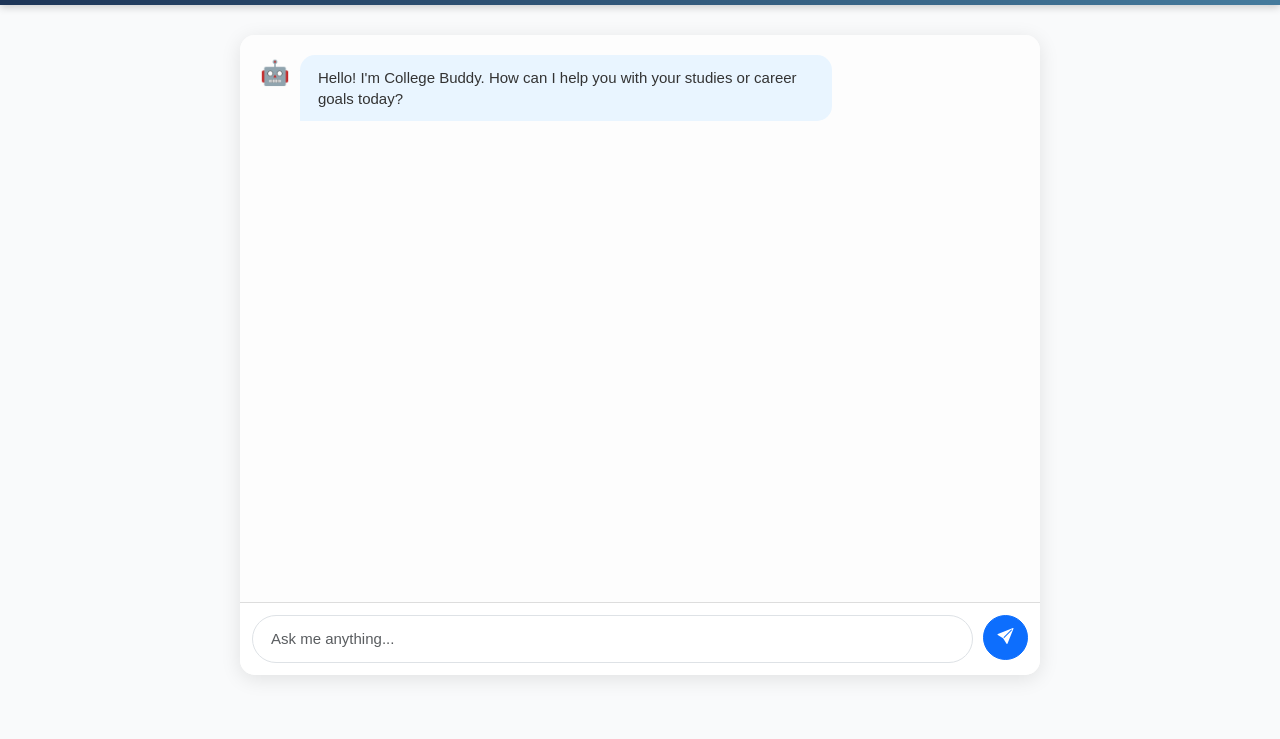
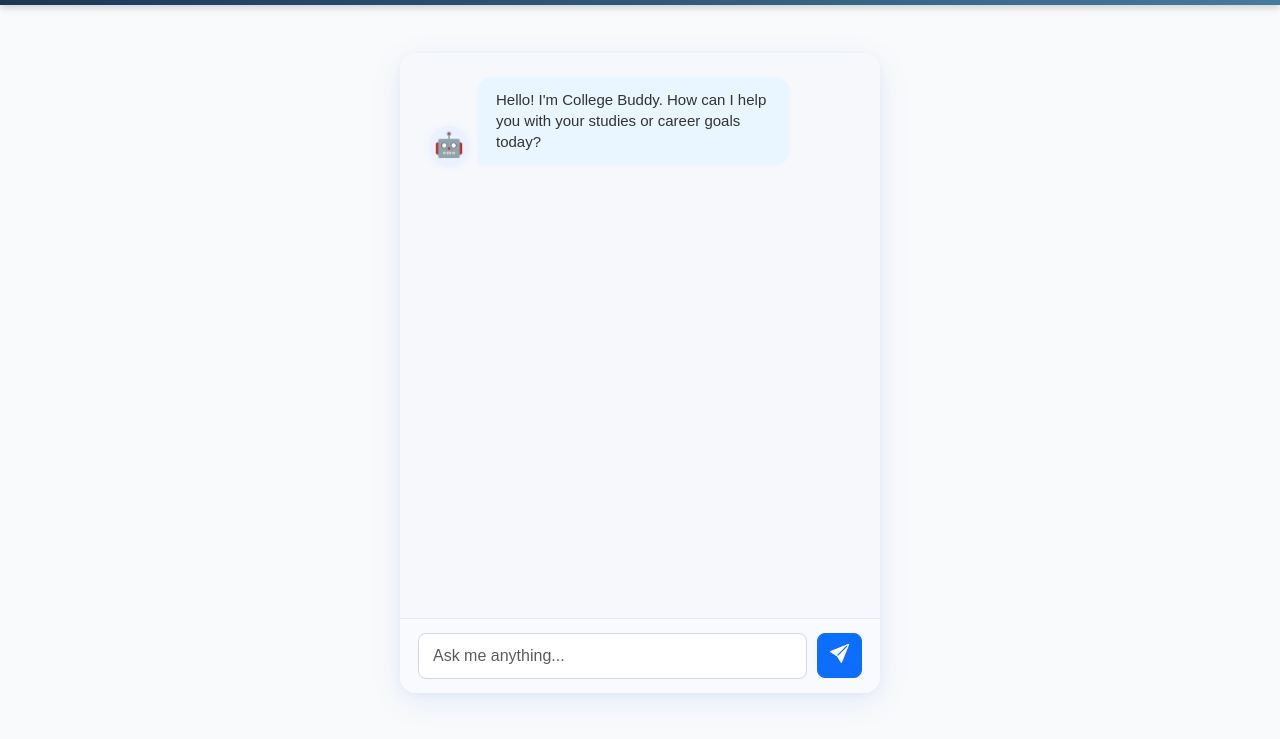
Before and after one commit to bishwa2005/project, a plain HTML site: page public/ai-buddy.html in a window 1280 px wide. Shown: the part 51-790 px from the top of the page. Drawn offline with nearby package versions, Linux system fonts and the light colour scheme; no server answers; sample sign-in values are in the browser's storage.

Commit message:
chat bot

```diff
--- a/public/ai-buddy.html
+++ b/public/ai-buddy.html
@@ -7,7 +7,132 @@
     <link href="https://cdn.jsdelivr.net/npm/bootstrap@5.3.2/dist/css/bootstrap.min.css" rel="stylesheet">
     <link rel="stylesheet" href="https://cdn.jsdelivr.net/npm/bootstrap-icons@1.11.3/font/bootstrap-icons.min.css">
     <link rel="stylesheet" href="style.css">
-     </head>
+    <style>
+        /* ...paste CSS here... */
+        /* Chat container styles for AI Buddy */
+.chat-container {
+    max-width: 480px;
+    margin: 48px auto 0 auto;
+    background: #fff;
+    border-radius: 16px;
+    box-shadow: 0 8px 32px rgba(30,99,255,0.10), 0 1.5px 8px rgba(0,0,0,0.04);
+    display: flex;
+    flex-direction: column;
+    min-height: 480px;
+    overflow: hidden;
+}
+
+.chat-log {
+    flex: 1 1 auto;
+    padding: 24px 18px 12px 18px;
+    overflow-y: auto;
+    background: #f6f8fc;
+}
+
+.chat-message {
+    display: flex;
+    align-items: flex-end;
+    margin-bottom: 18px;
+}
+
+.chat-message.ai-message .avatar {
+    background: #eaf1ff;
+    color: #1e63ff;
+}
+
+.chat-message.user-message {
+    flex-direction: row-reverse;
+}
+
+.chat-message.user-message .avatar {
+    background: #ffe9e9;
+    color: #d81b60;
+}
+
+.avatar {
+    width: 38px;
+    height: 38px;
+    border-radius: 50%;
+    background: #eaf1ff;
+    display: flex;
+    align-items: center;
+    justify-content: center;
+    font-size: 1.5rem;
+    margin: 0 12px;
+    box-shadow: 0 2px 8px rgba(30,99,255,0.08);
+}
+
+.message-content {
+    background: #fff;
+    border-radius: 10px;
+    padding: 12px 18px;
+    font-size: 1.05rem;
+    box-shadow: 0 1px 4px rgba(30,99,255,0.04);
+    max-width: 75%;
+    word-break: break-word;
+}
+
+.chat-message.user-message .message-content {
+    background: #eaf1ff;
+    color: #1e63ff;
+    text-align: right;
+}
+
+.chat-input-area {
+    border-top: 1px solid #e3e8f0;
+    background: #f8fafd;
+    padding: 14px 18px;
+    display: flex;
+    align-items: center;
+}
+
+#ai-chat-form {
+    display: flex;
+    width: 100%;
+    gap: 10px;
+}
+
+#ai-chat-input {
+    flex: 1 1 auto;
+    border-radius: 8px;
+    border: 1px solid #d0d7e2;
+    padding: 10px 14px;
+    font-size: 1rem;
+    outline: none;
+    transition: border-color 0.2s;
+}
+
+#ai-chat-input:focus {
+    border-color: #1e63ff;
+    box-shadow: 0 0 0 2px rgba(30,99,255,0.10);
+}
+
+#ai-chat-form button {
+    border-radius: 8px;
+    padding: 0 18px;
+    font-size: 1.2rem;
+    display: flex;
+    align-items: center;
+    justify-content: center;
+}
+
+@media (max-width: 600px) {
+    .chat-container {
+        max-width: 100vw;
+        margin: 0;
+        border-radius: 0;
+        min-height: 100vh;
+    }
+    .chat-log {
+        padding: 14px 4vw 8px 4vw;
+    }
+    .chat-input-area {
+        padding: 10px 4vw;
+    }
+}
+    </style>
+</head>
+
 <body>
     <nav class="navbar navbar-expand-lg navbar-dark bg-dark"><div class="container-fluid">
         <a class="navbar-brand" href="connect.html">College Connect</a>
```
